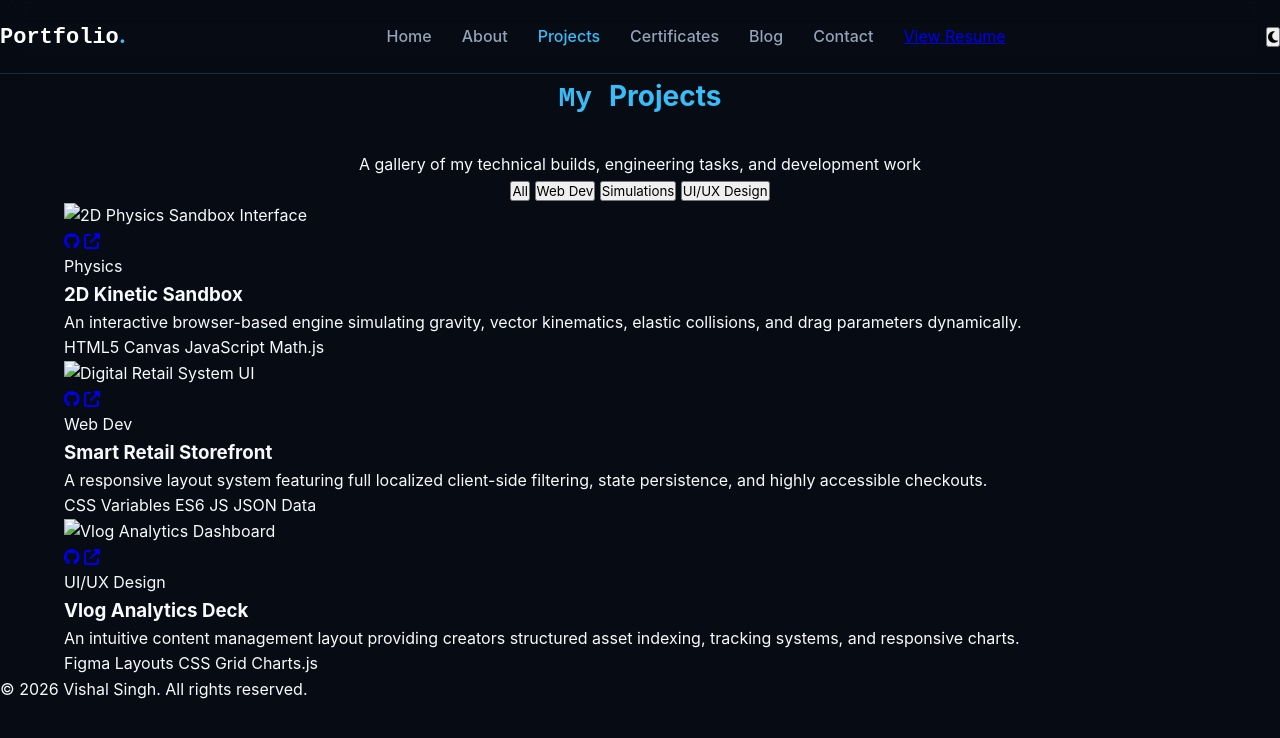
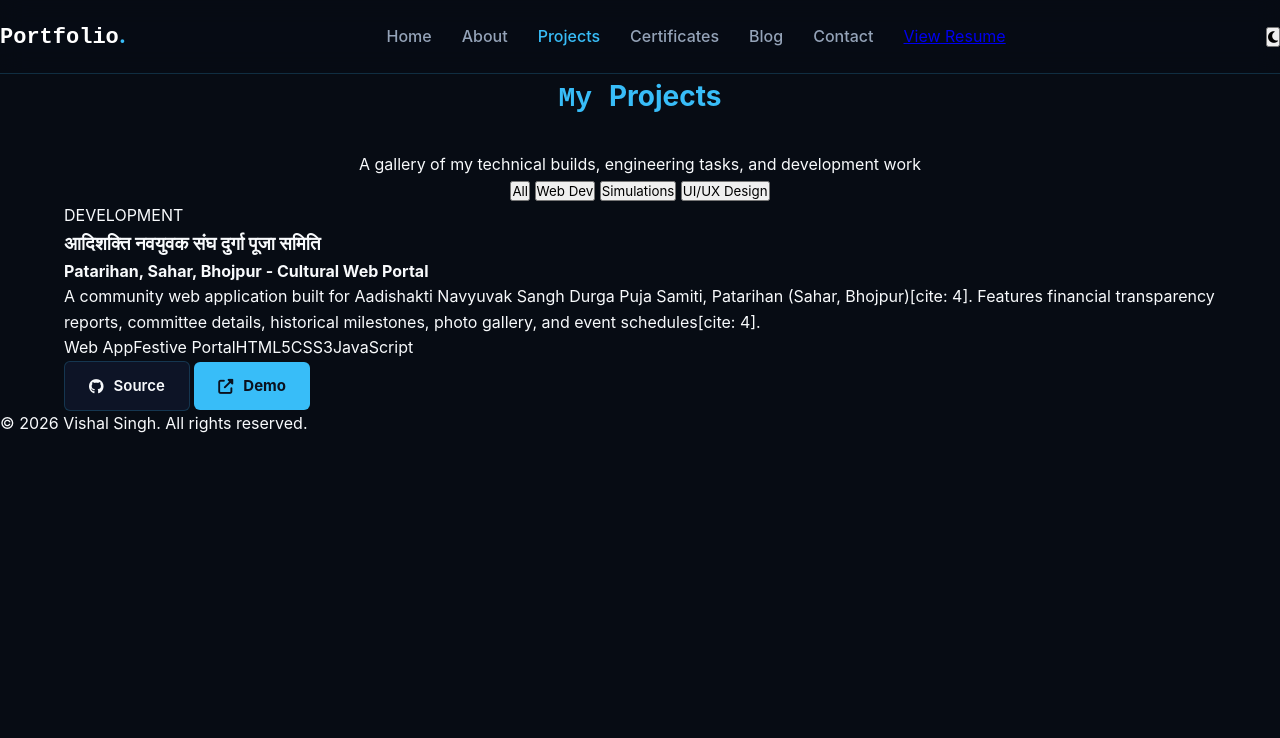
Before and after one commit to vishalchandravanshi16-art/my-portfolio, a plain HTML site: page projects.html in a window 1280 px wide. Drawn offline with Linux system fonts and the light colour scheme.

Commit message:
Update projects.html to use dynamic container for Durga Puja project

```diff
--- a/projects.html
+++ b/projects.html
@@ -56,77 +56,14 @@
             <!-- Filter Categories -->
             <div class="filter-container text-center scroll-reveal">
                 <button class="filter-btn active" data-filter="all">All</button>
-                <button class="filter-btn" data-filter="web">Web Dev</button>
-                <button class="filter-btn" data-filter="physics">Simulations</button>
-                <button class="filter-btn" data-filter="design">UI/UX Design</button>
+                <button class="filter-btn" data-filter="development">Web Dev</button>
+                <button class="filter-btn" data-filter="academic">Simulations</button>
+                <button class="filter-btn" data-filter="creative">UI/UX Design</button>
             </div>
 
-            <!-- Projects Grid Container -->
-            <div class="grid-3 project-grid section-padding" id="project-gallery">
-
-                <!-- Project 1: Physics Sandbox -->
-                <div class="card project-card scroll-reveal" data-category="physics">
-                    <div class="project-img-wrapper">
-                        <img src="assets/images/project-physics.jpg" alt="2D Physics Sandbox Interface">
-                        <div class="project-overlay">
-                            <a href="https://github.com" target="_blank" class="overlay-icon" aria-label="GitHub Source"><i class="fab fa-github"></i></a>
-                            <a href="#" class="overlay-icon" aria-label="Live Demo"><i class="fas fa-external-link-alt"></i></a>
-                        </div>
-                    </div>
-                    <div class="project-info">
-                        <span class="project-tag">Physics</span>
-                        <h3>2D Kinetic Sandbox</h3>
-                        <p>An interactive browser-based engine simulating gravity, vector kinematics, elastic collisions, and drag parameters dynamically.</p>
-                        <div class="project-tech">
-                            <span>HTML5 Canvas</span>
-                            <span>JavaScript</span>
-                            <span>Math.js</span>
-                        </div>
-                    </div>
-                </div>
-
-                <!-- Project 2: E-Commerce Storefront -->
-                <div class="card project-card scroll-reveal" data-category="web">
-                    <div class="project-img-wrapper">
-                        <img src="assets/images/project-ecommerce.jpg" alt="Digital Retail System UI">
-                        <div class="project-overlay">
-                            <a href="https://github.com" target="_blank" class="overlay-icon" aria-label="GitHub Source"><i class="fab fa-github"></i></a>
-                            <a href="#" class="overlay-icon" aria-label="Live Demo"><i class="fas fa-external-link-alt"></i></a>
-                        </div>
-                    </div>
-                    <div class="project-info">
-                        <span class="project-tag">Web Dev</span>
-                        <h3>Smart Retail Storefront</h3>
-                        <p>A responsive layout system featuring full localized client-side filtering, state persistence, and highly accessible checkouts.</p>
-                        <div class="project-tech">
-                            <span>CSS Variables</span>
-                            <span>ES6 JS</span>
-                            <span>JSON Data</span>
-                        </div>
-                    </div>
-                </div>
-
-                <!-- Project 3: Multimedia Dashboard -->
-                <div class="card project-card scroll-reveal" data-category="design">
-                    <div class="project-img-wrapper">
-                        <img src="assets/images/project-dashboard.jpg" alt="Vlog Analytics Dashboard">
-                        <div class="project-overlay">
-                            <a href="https://github.com" target="_blank" class="overlay-icon" aria-label="GitHub Source"><i class="fab fa-github"></i></a>
-                            <a href="#" class="overlay-icon" aria-label="Live Demo"><i class="fas fa-external-link-alt"></i></a>
-                        </div>
-                    </div>
-                    <div class="project-info">
-                        <span class="project-tag">UI/UX Design</span>
-                        <h3>Vlog Analytics Deck</h3>
-                        <p>An intuitive content management layout providing creators structured asset indexing, tracking systems, and responsive charts.</p>
-                        <div class="project-tech">
-                            <span>Figma Layouts</span>
-                            <span>CSS Grid</span>
-                            <span>Charts.js</span>
-                        </div>
-                    </div>
-                </div>
-
+            <!-- Dynamic Projects Grid Container -->
+            <div class="grid-3 project-grid section-padding" id="dynamic-projects-grid">
+                <!-- Projects will be dynamically loaded here from projects-data.js -->
             </div>
         </div>
     </section>
@@ -140,7 +77,7 @@
 
     <!-- Scripts -->
     <script src="js/darkmode.js"></script>
-    <script src="js/projects.js"></script>
+    <script src="js/projects-data.js"></script>
     <script src="js/animation.js"></script>
     <script src="js/script.js"></script>
 </body>
```
